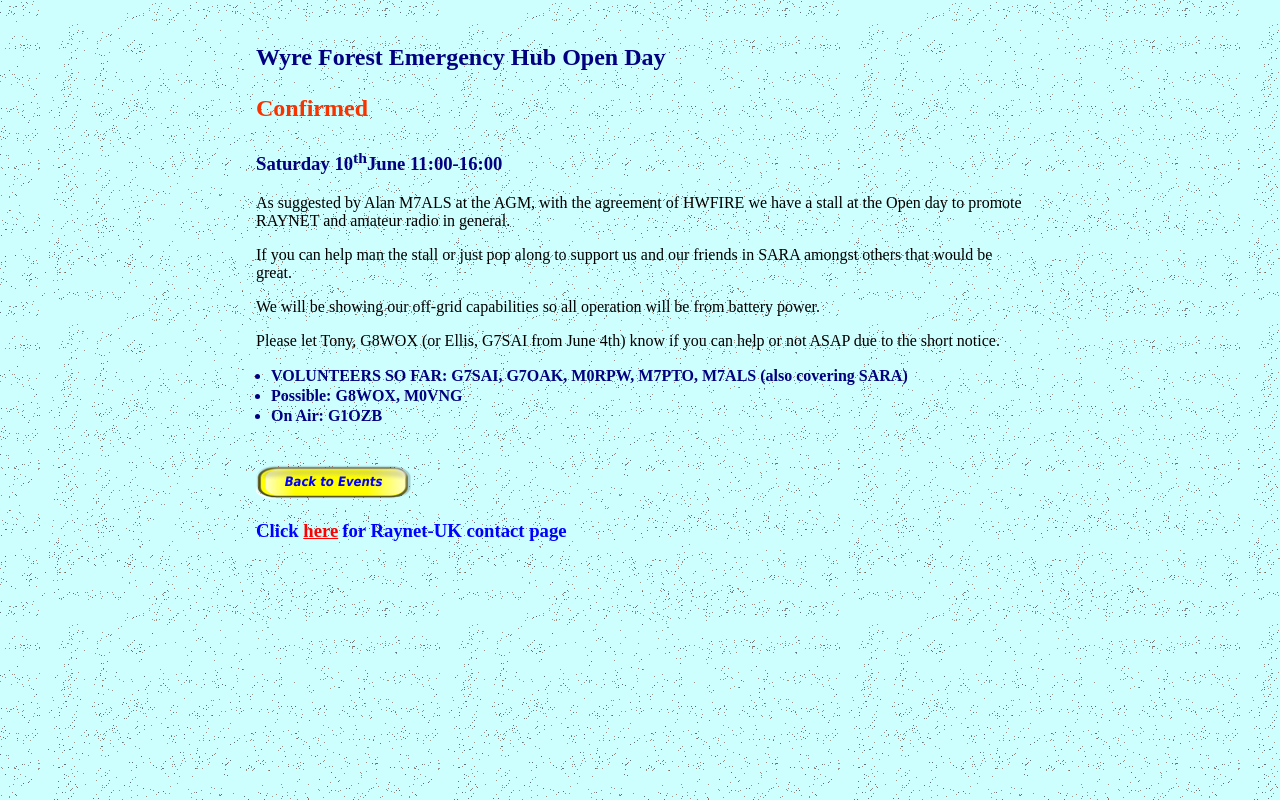
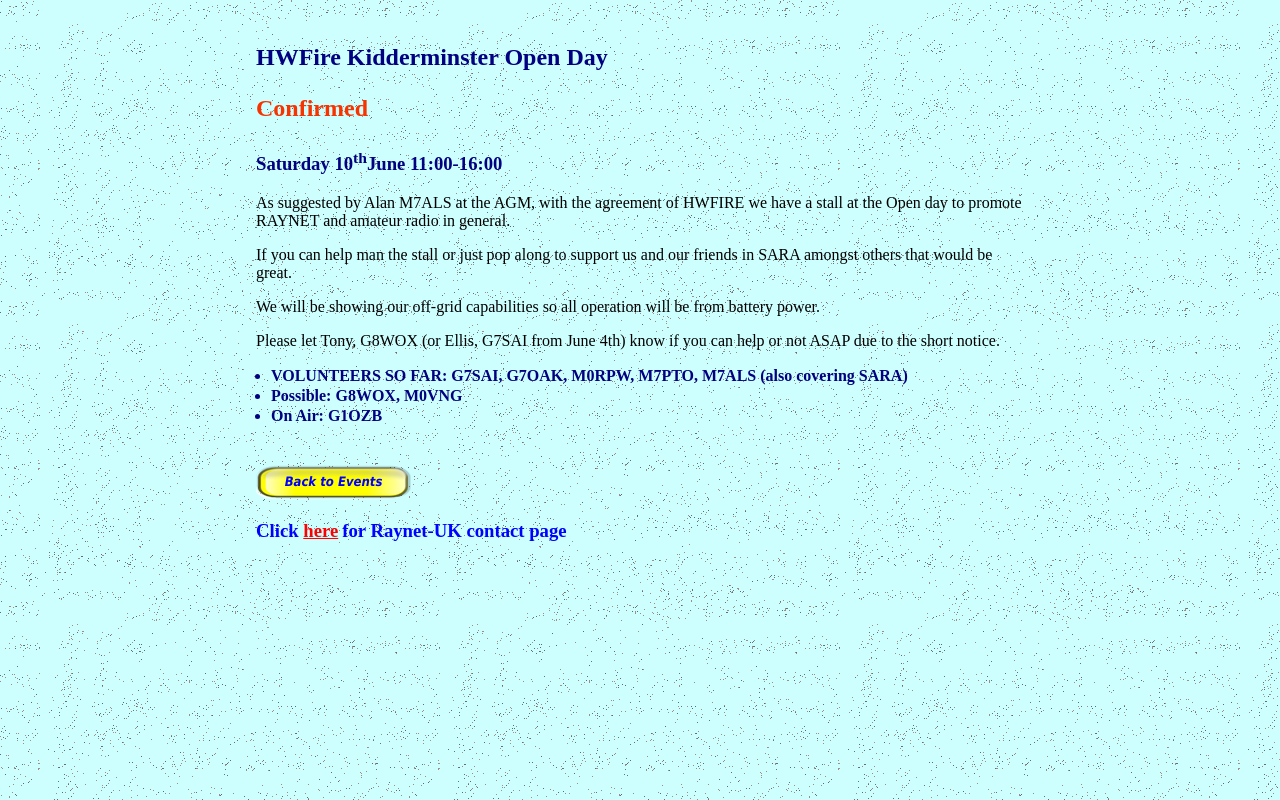
Before and after one commit to ellisbirt/msvraynet, a plain HTML site: page WFHubOpenDay.html in a window 1280 px wide. Drawn offline with Linux system fonts and the light colour scheme.

Commit message:
event changes

```diff
--- a/WFHubOpenDay.html
+++ b/WFHubOpenDay.html
@@ -2,7 +2,7 @@
 <html lang="en">
 <head>
     <meta charset="UTF-8">
-    <title>[Event Title]</title>
+    <title>HWFire Kidderminster Open Day</title>
     <link rel="stylesheet" type="text/css" href="_wp_scripts/wpstyles.css">
     <style type="text/css">
         .C-1 {
@@ -294,7 +294,7 @@
     <div id="divMain" style="background:transparent;">
         <div class="content">
             <div id="txt_22">
-                <p class="C-1">Wyre Forest Emergency Hub Open Day</p>
+                <p class="C-1">HWFire Kidderminster Open Day</p>
             </div>
             <div id="txt_23">
                 <p class="C-2">Confirmed</p>
```
Also changed, not shown: BewdleyCarnival.html (+1 -1 lines), page2.html (+1 -1 lines).
